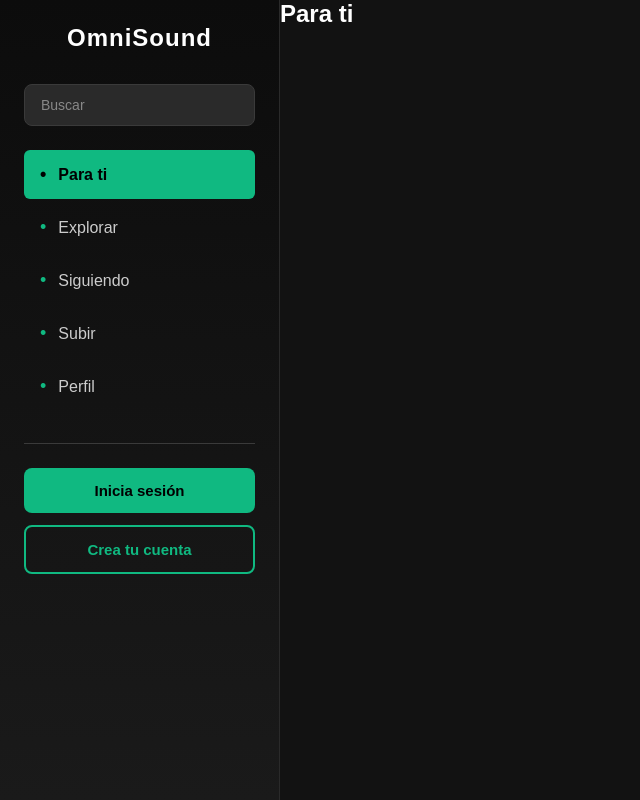
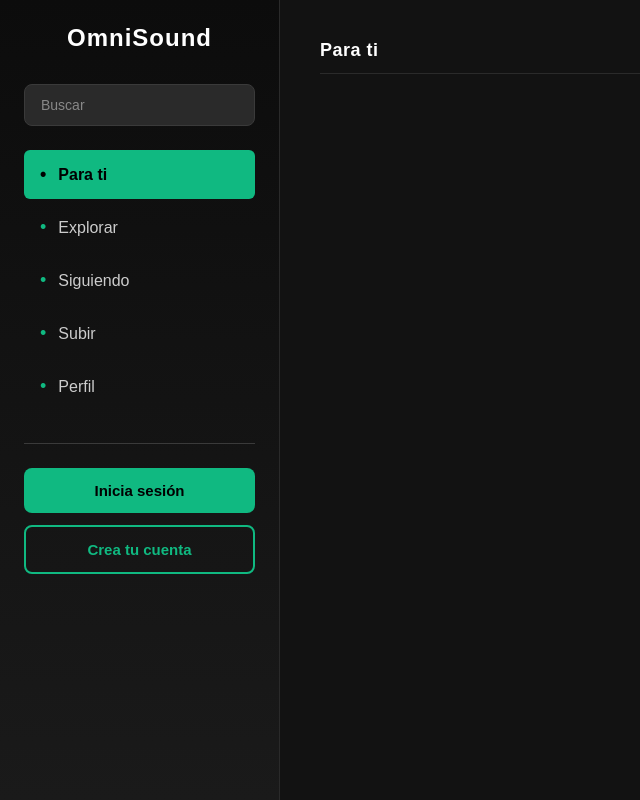
Before and after one commit to CristianB761/OmniSound, a React (Create React App) app in the folder frontend/: page / in a window 1280 px wide. Shown: the whole page, without its empty margins (0-640 px from the left). Built offline with nearby package versions, Linux system fonts and the light colour scheme.

Commit message:
Diseño el contenido central
Fondo oscuro y título.

```diff
--- /dev/null
+++ b/frontend/src/components/MainContent.css
@@ -0,0 +1,20 @@
+/* Contenedor principal del contenido */
+.main-content {
+  flex: 1;
+  padding: 40px;
+  background-color: #121212;
+  color: #fff;
+  overflow-y: auto;
+  min-height: 100vh;
+}
+
+/* Título de la sección */
+.main-content-title {
+  font-size: 18px;
+  font-weight: bold;
+  color: #fff;
+  padding-bottom: 12px;
+  border-bottom: 1px solid #2a2a2a;
+  margin-bottom: 30px;
+  letter-spacing: 0.5px;
+}
--- a/frontend/src/components/MainContent.js
+++ b/frontend/src/components/MainContent.js
@@ -1,9 +1,11 @@
 import React from 'react';
+import './MainContent.css';
 
 function MainContent() {
   return (
-    <div>
-      <h2>Para ti</h2>
+    <div className="main-content">
+      {/* Título de la sección */}
+      <h2 className="main-content-title">Para ti</h2>
     </div>
   );
 }
```
